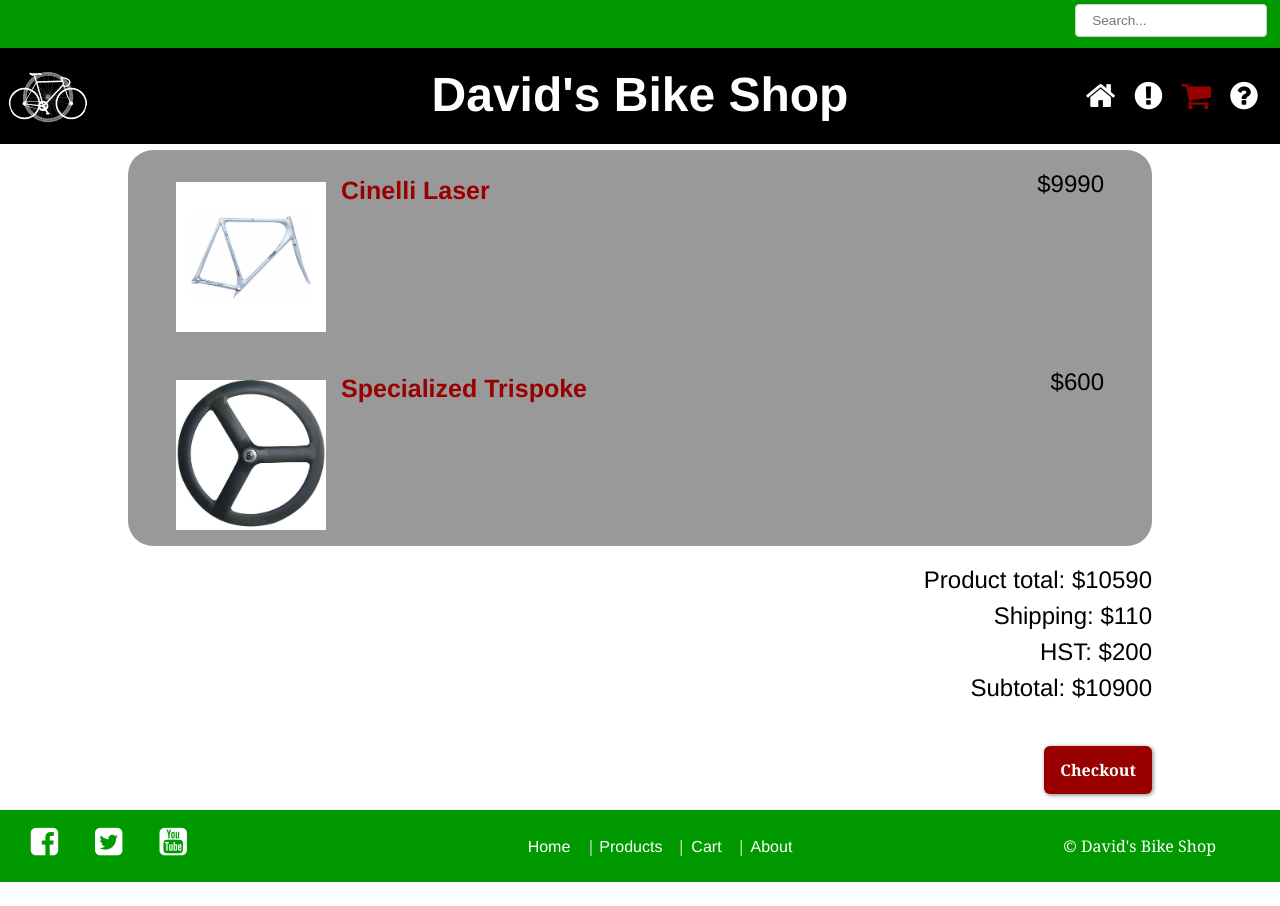
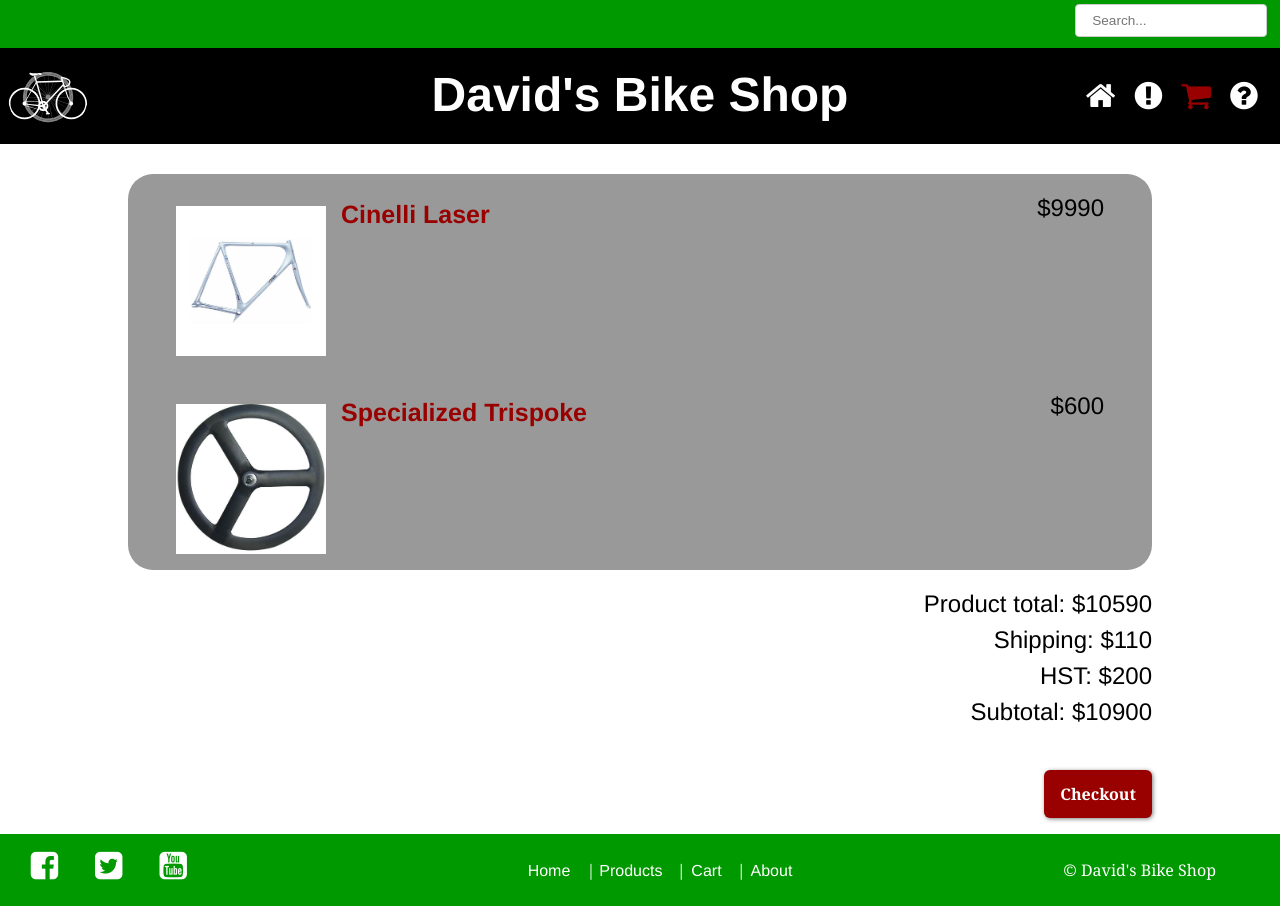
Before and after one commit to birchy009/ecommerce-website, a Jekyll site: the page built from cart.html, in a window 1280 px wide. Built offline with Jekyll 4.4.1, drawn with Linux system fonts in a browser that asks for light colours; nearby versions of some CDN libraries; some web fonts are replaced; Markdown is read by kramdown in place of the engine named in the settings.

Commit message:
cart too close to header

```diff
--- a/css/media-object.css
+++ b/css/media-object.css
@@ -25,6 +25,10 @@
 	margin: 0;
 }
 
+.cart {
+	margin-top: 1.5rem;
+}
+
 .cart-price {
 	font-family: Helvetica, sans-serif;
 	font-size: 1.5rem;
```
